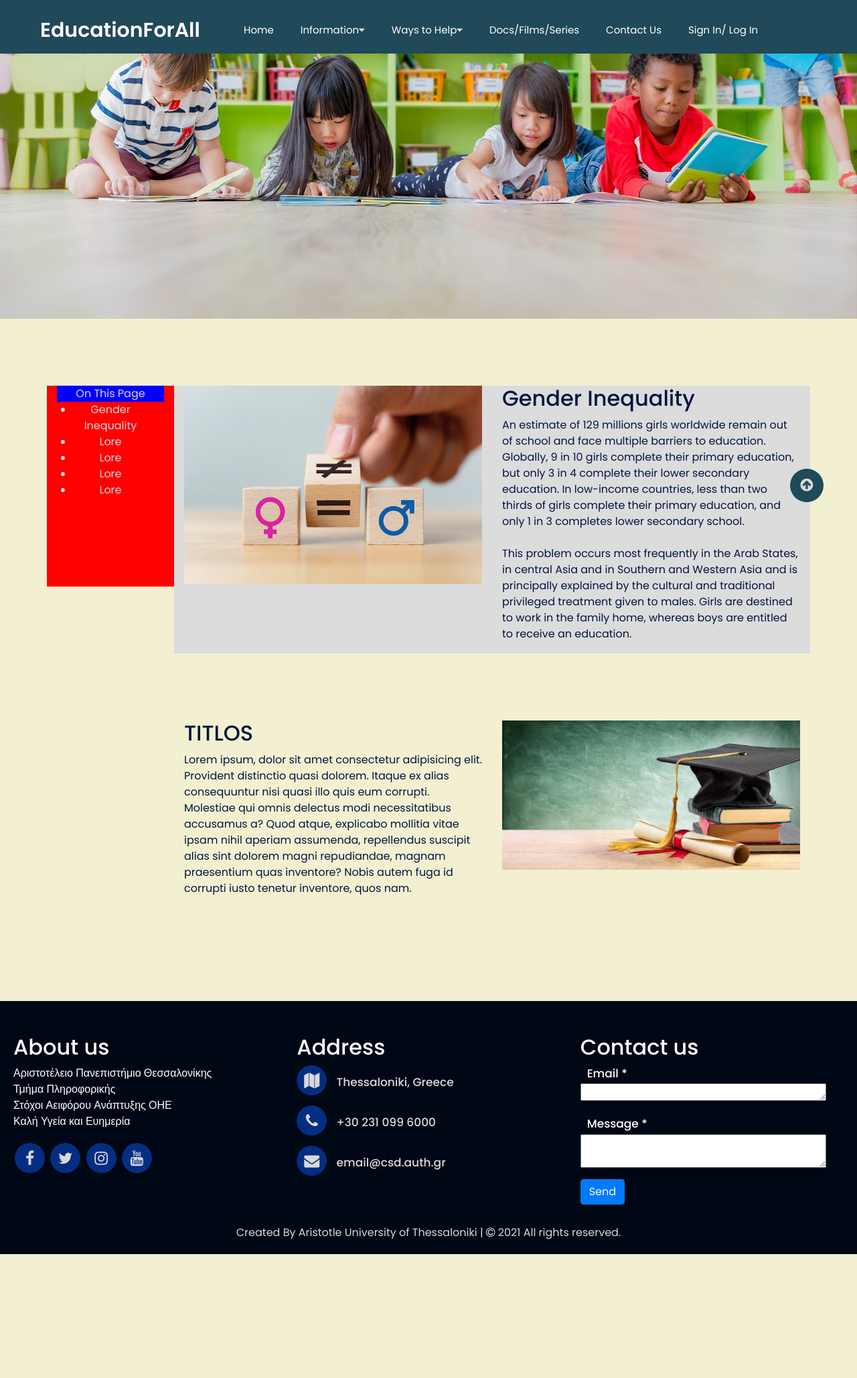
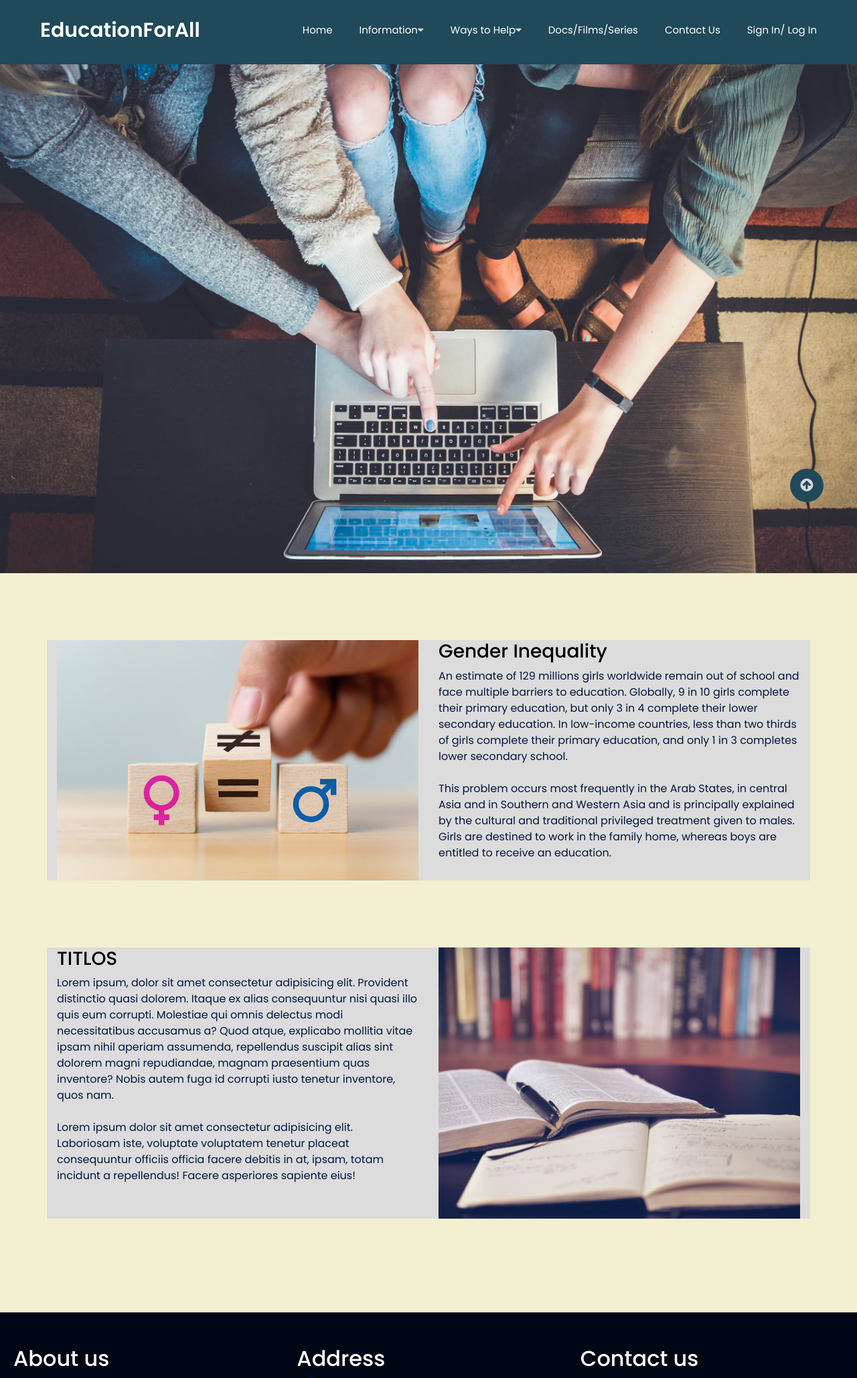
Before and after one commit to gesot/education-for-all, a PHP site: page /information.html in a window 1280 px wide. Shown: the top 2058 px of the page at 67% size. Before the commit the page ends 1873 px from the top, so only its background shows below. Run offline with PHP 8.4, Linux system fonts and the light colour scheme.

Commit message:
updated background image

```diff
--- a/information.css
+++ b/information.css
@@ -9,27 +9,24 @@
 	text-shadow: 0px 0px 10px white, 0px 0px 10px white, 0px 0px 9px white;
 }
 
-#small-box {
-	background-color: blue;
-}
-
-.onthis {
-	margin-bottom: 100px;
-	width: 600px;
-	height: 300px;
-	background-color: red;
-
-	text-align: center;
-}
-
-#onthispage {
-	background-color: blue;
-	text-align: center;
-}
 .boxbox {
 	background-color: gainsboro;
 }
-ul {
-	width: 70%;
-	margin: auto;
+.foo {
+	width: 100%;
+	object-fit: cover;
+	height: 95vh;
+	background-image: url("/images/infoimg.webp");
+
+	/* Set a specific height */
+	min-height: 500px;
+
+	/* Create the parallax scrolling effect */
+	background-attachment: fixed;
+	background-position: center;
+	background-repeat: no-repeat;
+	background-size: cover;
 }
+h3 {
+	color: black;
+}
--- a/information.html
+++ b/information.html
@@ -6,7 +6,7 @@
     <title>Education For All- Information</title>
     <link rel="stylesheet" href="style.css">
     <meta name="viewport" content="width=device-width, initial-scale=1.0">
-     <link rel="preconnect" href="https://fonts.gstatic.com">
+    <link rel="preconnect" href="https://fonts.gstatic.com">
     <link href="https://fonts.googleapis.com/css2?family=Poppins:wght@100;200;300;400;600;700&display=swap"
       rel="stylesheet">
     <link rel="stylesheet" href="https://stackpath.bootstrapcdn.com/font-awesome/4.7.0/css/font-awesome.min.css">
@@ -65,61 +65,50 @@
     </section>
     <!-- START OF INFORMATION PAGE CODE -->
     <section class="foo">
-      <img class="info-img" src="images\informationcontainer.jpg" alt="informationcontainer" style="width:100%;">
 
     </section>
+    <div class="container">
+      <!--ΕΙΚΟΝΑ ΜΕ ΚΕΙΜΕΝΟ-->
+      <div class="row justify-content-start" style='margin-top:100px;'>
 
-
-
-
-
-
-    <div class="container content overflow-hidden">
-      <!--ΕΙΚΟΝΑ ΜΕ ΚΕΙΜΕΝΟ-->
-      <div class="row"  style='margin-top:100px;'>
-        <div class="col-lg-2 onthis ">
-          <div id="onthispage">On This Page </div>
-
-          <ul>
-            <li> Gender Inequality</li>
-            <li>Lore</li>
-            <li>Lore</li>
-            <li>Lore</li>
-            <li>Lore</li>
-          </ul>
-
-
-        </div>
-        <div class="col-lg-5 text-center boxbox">
+        <div class="col-lg-6 text-center boxbox">
           <img class='img-fluid' src="images/gender+inequality.jpeg">
         </div>
-        <div class="col-lg-5 boxbox">
-          <h2>Gender Inequality</h2>
-          <p>An estimate of 129 millions girls worldwide remain out of school and face multiple barriers to education. Globally, 9 in 10 girls complete their primary education, but only 3 in 4 complete their lower secondary education. In low-income countries, less than two thirds of girls complete their primary education, and only 1 in 3 completes lower secondary school.
-<br><br>This problem occurs most frequently in the Arab States, in central Asia and in Southern and Western Asia and is principally explained by the cultural and traditional privileged treatment given to males. Girls are destined to work in the family home, whereas boys are entitled to receive an education.
-</p>
+
+        <div class="col-lg-6 boxbox">
+          <h3>Gender Inequality</h3>
+          <p>An estimate of 129 millions girls worldwide remain out of school and face multiple barriers to education.
+            Globally, 9 in 10 girls complete their primary education, but only 3 in 4 complete their lower secondary
+            education. In low-income countries, less than two thirds of girls complete their primary education, and only
+            1 in 3 completes lower secondary school. <br><br>This problem occurs most frequently in the Arab States, in
+            central Asia and in Southern and Western Asia and is principally explained by the cultural and traditional
+            privileged treatment given to males. Girls are destined to work in the family home, whereas boys are
+            entitled to receive an education. </p>
         </div>
       </div>
-      <div class="row justify-content-end" style='margin-top:100px;'>
+
+      <div class="row" style="margin-top:100px;">
         <!--ΚΕΙΜΕΝΟ ΜΕ ΕΙΚΟΝΑ-->
-        <div class="col-lg-5">
-          <h2>TITLOS</h2>
-          <p>Lorem ipsum, dolor sit amet consectetur adipisicing elit. Provident distinctio quasi dolorem. Itaque ex alias consequuntur nisi quasi illo quis eum corrupti. Molestiae qui omnis delectus modi necessitatibus accusamus a?
-          Quod atque, explicabo mollitia vitae ipsam nihil aperiam assumenda, repellendus suscipit alias sint dolorem magni repudiandae, magnam praesentium quas inventore? Nobis autem fuga id corrupti iusto tenetur inventore, quos nam.
+        <div class="col-lg-6 boxbox ">
+          <h3>TITLOS</h3>
+          <p>Lorem ipsum, dolor sit amet consectetur adipisicing elit. Provident distinctio quasi dolorem. Itaque ex
+            alias consequuntur nisi quasi illo quis eum corrupti. Molestiae qui omnis delectus modi necessitatibus
+            accusamus a? Quod atque, explicabo mollitia vitae ipsam nihil aperiam assumenda, repellendus suscipit alias
+            sint dolorem magni repudiandae, magnam praesentium quas inventore? Nobis autem fuga id corrupti iusto
+            tenetur inventore, quos nam.
+            <br><br>Lorem ipsum dolor sit amet consectetur adipisicing elit. Laboriosam iste, voluptate voluptatem tenetur placeat consequuntur officiis officia facere debitis in at, ipsam, totam incidunt a repellendus! Facere asperiores sapiente eius!
           </p>
         </div>
-        <div class="col-lg-5 text-center">
-          <img class='img-fluid' src="images/2.jpg">
+        <div class="col-lg-6 boxbox">
+          <img class='img-fluid' src="images/books.webp">
         </div>
       </div>
     </div>
     <!-- END OF INFORMATION PAGE CODE -->
-
-
     <!---------START OF FOOTER---------->
     <footer>
       <div class="container-fluid" style='margin-top:40px; padding:20px;'>
-        <div class="row">
+        <div class=" row">
           <div class="col-12 col-md-4">
             <h2>About us</h2>
             <div class="content">
```
Also changed, not shown: images/books.webp (added), images/infoimg.webp (added).
